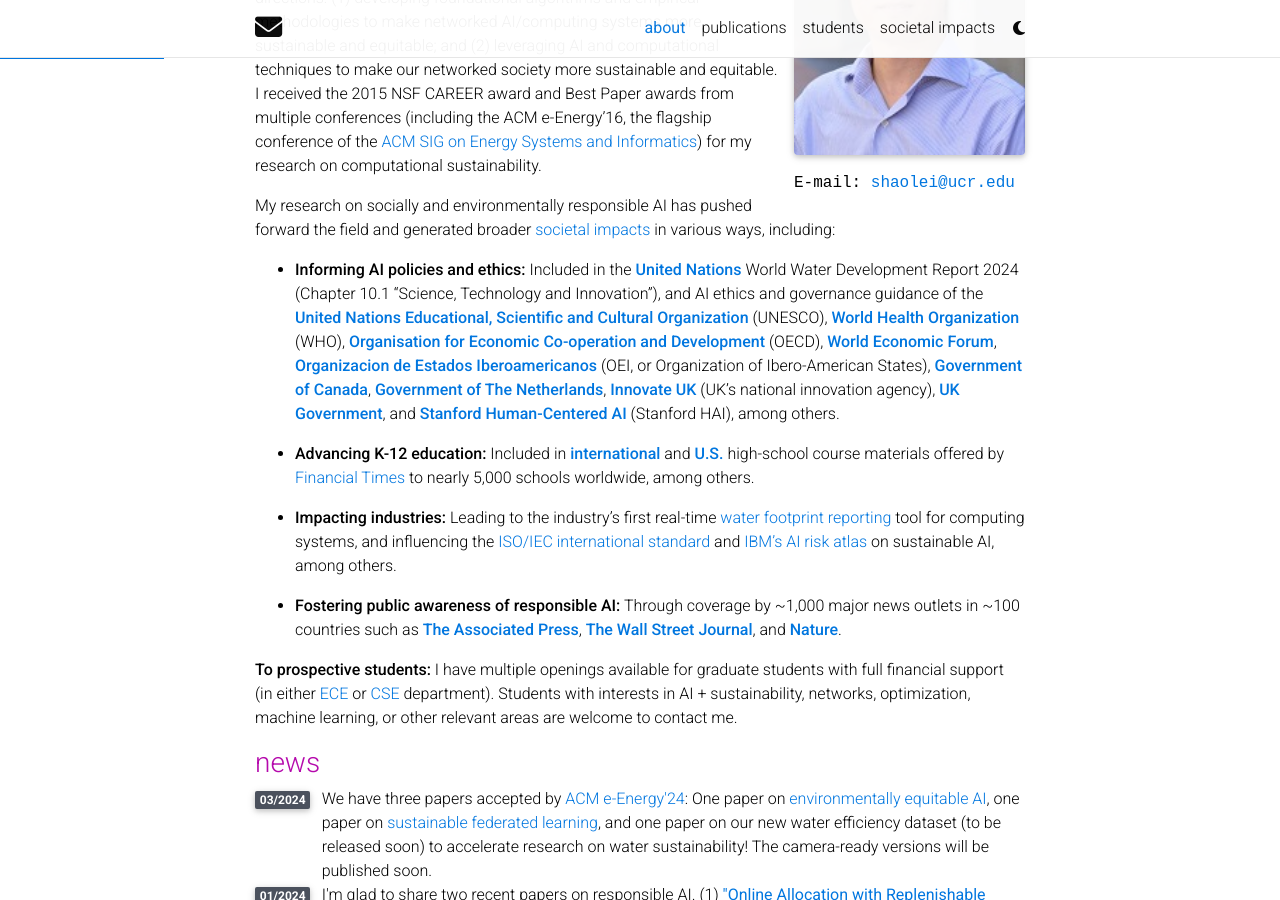
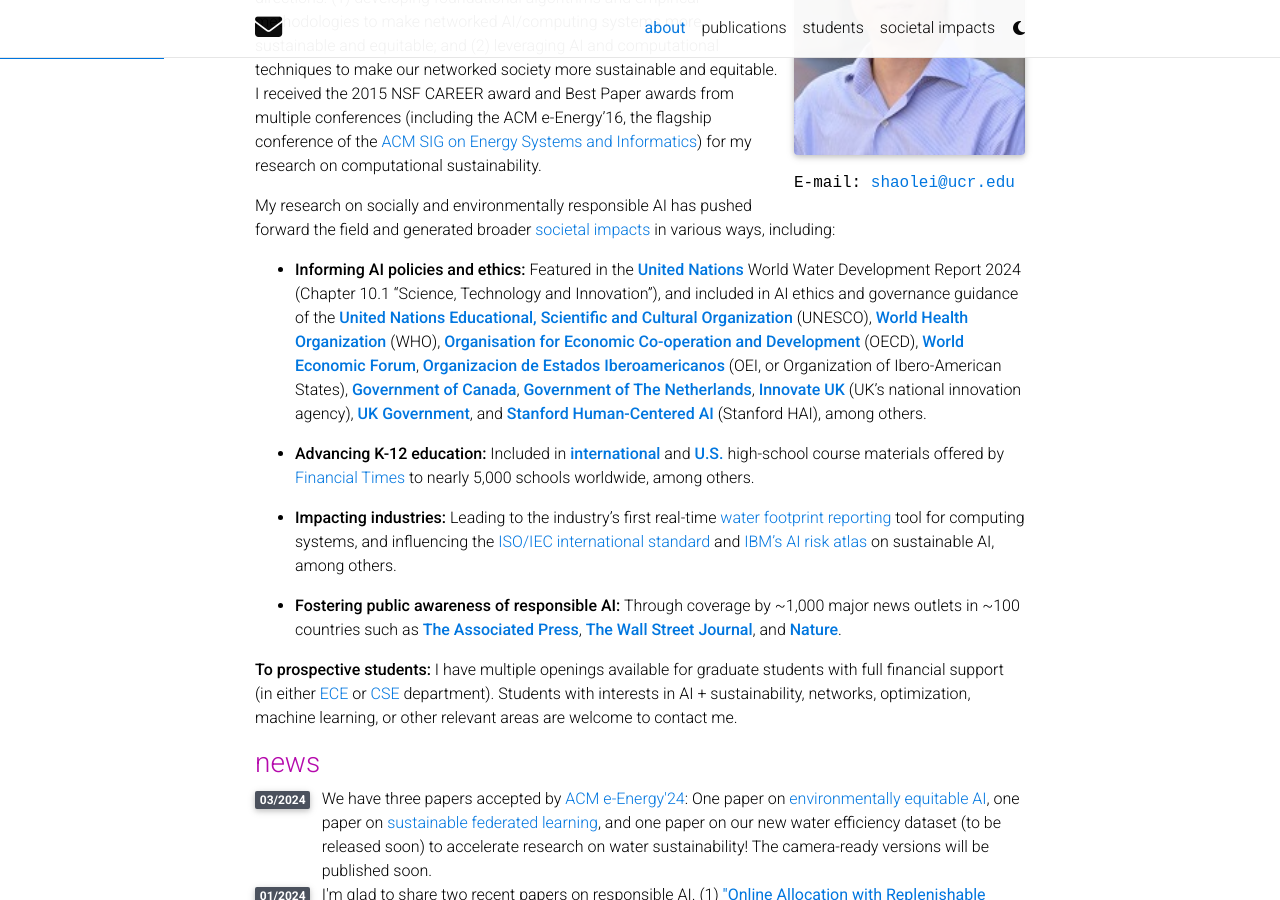
Before and after one commit to shaoleiren/shaoleiren.github.io, a Jekyll site: the page built from _pages/about.md, in a window 1280 px wide and 900 px high, scrolled down 336 px. Built offline with Jekyll 4.4.1, drawn with Linux system fonts in a browser that asks for light colours; full-size pictures stand in for the smaller copies a plugin makes; comment, search, counter and statistics services are not loaded; a style sheet for code colours, icons or effects is not loaded.

Commit message:
Update about.md

```diff
--- a/_pages/about.md
+++ b/_pages/about.md
@@ -28,7 +28,7 @@
 My research on socially and environmentally responsible AI has pushed forward the field
 and generated broader <a href="/impacts/">societal impacts</a> in various ways, including:
 
-- **Informing AI policies and ethics:** Included in the **[United Nations <span style="font-weight:lighter;">World Water Development Report 2024</span>](https://unesdoc.unesco.org/ark:/48223/pf0000388948)** (Chapter 10.1 "Science, Technology and Innovation"), and AI ethics and governance guidance
+- **Informing AI policies and ethics:** Featured in the **[United Nations <span style="font-weight:lighter;">World Water Development Report 2024</span>](https://unesdoc.unesco.org/ark:/48223/pf0000388948)** (Chapter 10.1 "Science, Technology and Innovation"), and included in AI ethics and governance guidance
 of the **[United Nations Educational, Scientific and Cultural Organization](https://www.computer.org/csdl/magazine/co/2024/02/10417786/1Ua1B1ZYCR2)** (UNESCO), **[World Health Organization](https://iris.who.int/bitstream/handle/10665/375579/9789240084759-eng.pdf)** (WHO), **[Organisation for Economic Co-operation and Development](https://www.oecd.org/education/education-policy-outlook-4cf5b585-en.htm)** (OECD), **[World Economic Forum](https://www3.weforum.org/docs/WEF_AI_Governance_Alliance_Briefing_Paper_Series_2024.pdf)**,
 **[Organizacion de Estados Iberoamericanos](https://oei.int/oficinas/argentina/publicaciones/el-estado-de-la-ciencia-principales-indicadores-de-ciencia-y-tecnologia-iberoamericanos-interamericanos-2023)** (OEI, or Organization of Ibero-American States),
 **[Government of Canada](https://www.canada.ca/en/government/system/digital-government/digital-government-innovations/responsible-use-ai/guide-use-generative-ai.html)**,
```
